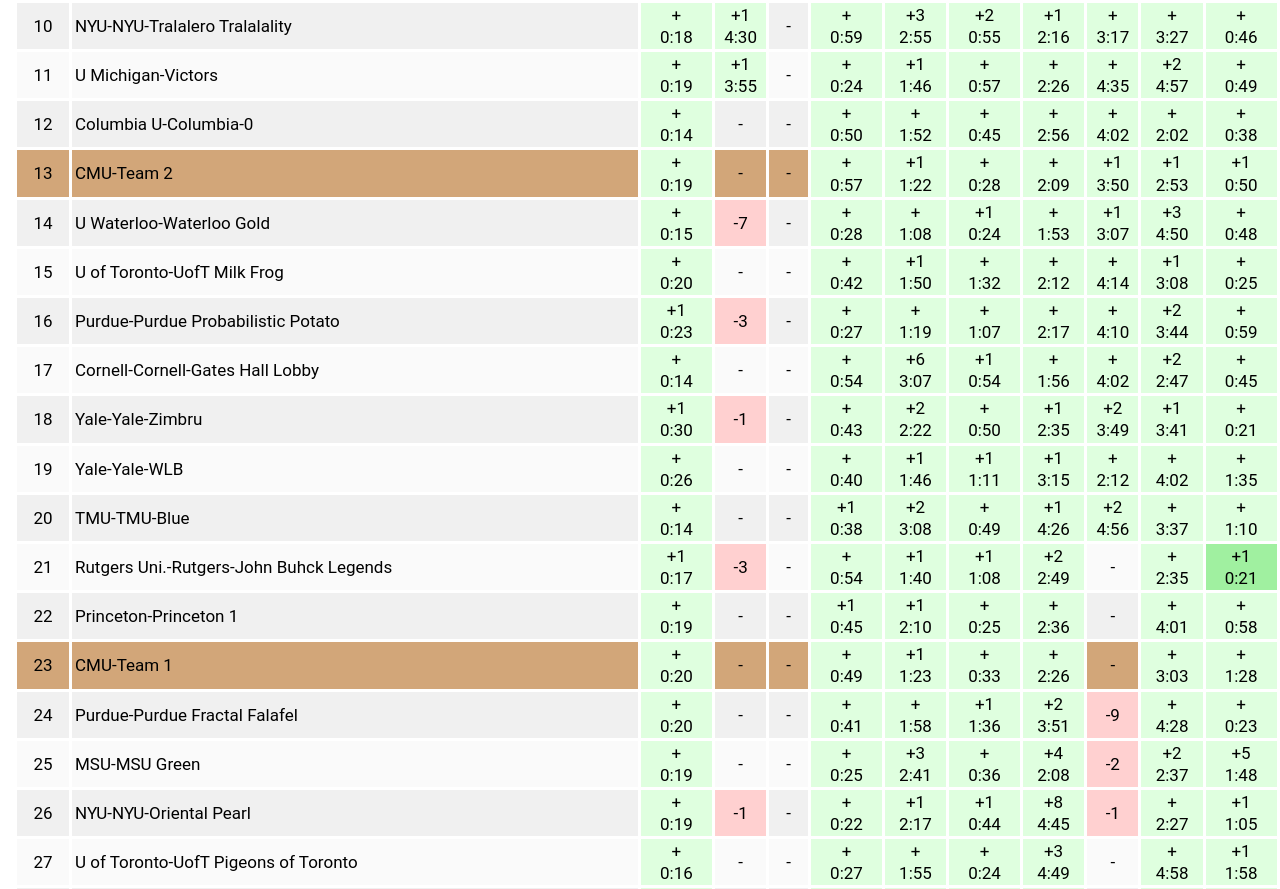
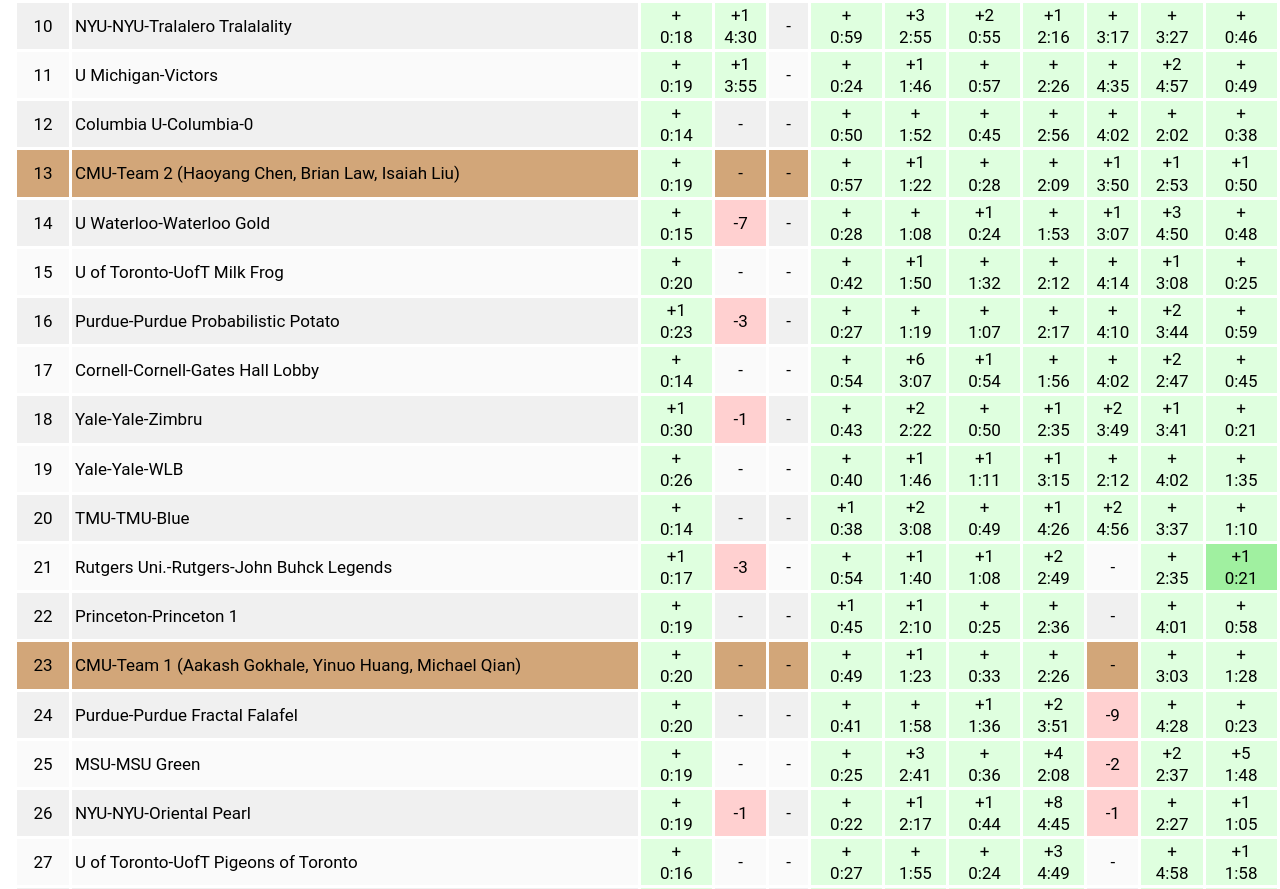
Before and after one commit to rpeng233/CMUICPCwebsite, a plain HTML site: page 20261108NAEAST26.html in a window 1280 px wide. Shown: the part 596-1485 px from the top of the page. Drawn offline with Linux system fonts and the light colour scheme.

Commit message:
NAEAST26: add CMU-Team 1 / 2 rosters (same as MIT team contest)
Co-Authored-By: Devin AI <158243242+devin-ai-integration[bot]@users.noreply.github.com>

```diff
--- a/20261108NAEAST26.html
+++ b/20261108NAEAST26.html
@@ -45,7 +45,7 @@
 <tr><td class="rk">10</td><td class="nm">NYU-NYU-Tralalero Tralalality</td><td class="ac">+<br>0:18</td><td class="ac">+1<br>4:30</td><td class="na">-</td><td class="ac">+<br>0:59</td><td class="ac">+3<br>2:55</td><td class="ac">+2<br>0:55</td><td class="ac">+1<br>2:16</td><td class="ac">+<br>3:17</td><td class="ac">+<br>3:27</td><td class="ac">+<br>0:46</td><td class="na">-</td><td class="ac">+<br>0:18</td><td class="ac">+<br>0:40</td><td class="ac">+<br>0:18</td><td class="st">12</td><td class="st">1379</td><td class="st">37%</td></tr>
 <tr><td class="rk">11</td><td class="nm">U Michigan-Victors</td><td class="ac">+<br>0:19</td><td class="ac">+1<br>3:55</td><td class="na">-</td><td class="ac">+<br>0:24</td><td class="ac">+1<br>1:46</td><td class="ac">+<br>0:57</td><td class="ac">+<br>2:26</td><td class="ac">+<br>4:35</td><td class="ac">+2<br>4:57</td><td class="ac">+<br>0:49</td><td class="na">-</td><td class="ac">+<br>0:20</td><td class="ac">+2<br>1:31</td><td class="ac">+<br>0:20</td><td class="st">12</td><td class="st">1459</td><td class="st">33%</td></tr>
 <tr><td class="rk">12</td><td class="nm">Columbia U-Columbia-0</td><td class="ac">+<br>0:14</td><td class="na">-</td><td class="na">-</td><td class="ac">+<br>0:50</td><td class="ac">+<br>1:52</td><td class="ac">+<br>0:45</td><td class="ac">+<br>2:56</td><td class="ac">+<br>4:02</td><td class="ac">+<br>2:02</td><td class="ac">+<br>0:38</td><td class="na">-</td><td class="ac">+<br>0:24</td><td class="ac">+1<br>1:29</td><td class="ac">+<br>0:14</td><td class="st">11</td><td class="st">946</td><td class="st">8%</td></tr>
-<tr class="cmu" id="cmu-team-2"><td class="rk">13</td><td class="nm">CMU-Team 2</td><td class="ac">+<br>0:19</td><td class="na">-</td><td class="na">-</td><td class="ac">+<br>0:57</td><td class="ac">+1<br>1:22</td><td class="ac">+<br>0:28</td><td class="ac">+<br>2:09</td><td class="ac">+1<br>3:50</td><td class="ac">+1<br>2:53</td><td class="ac">+1<br>0:50</td><td class="na">-</td><td class="ac">+<br>0:19</td><td class="ac">+<br>1:13</td><td class="ac">+<br>0:23</td><td class="st">11</td><td class="st">963</td><td class="st">27%</td></tr>
+<tr class="cmu" id="cmu-team-2"><td class="rk">13</td><td class="nm">CMU-Team 2 (Haoyang Chen, Brian Law, Isaiah Liu)</td><td class="ac">+<br>0:19</td><td class="na">-</td><td class="na">-</td><td class="ac">+<br>0:57</td><td class="ac">+1<br>1:22</td><td class="ac">+<br>0:28</td><td class="ac">+<br>2:09</td><td class="ac">+1<br>3:50</td><td class="ac">+1<br>2:53</td><td class="ac">+1<br>0:50</td><td class="na">-</td><td class="ac">+<br>0:19</td><td class="ac">+<br>1:13</td><td class="ac">+<br>0:23</td><td class="st">11</td><td class="st">963</td><td class="st">27%</td></tr>
 <tr><td class="rk">14</td><td class="nm">U Waterloo-Waterloo Gold</td><td class="ac">+<br>0:15</td><td class="wa">-7</td><td class="na">-</td><td class="ac">+<br>0:28</td><td class="ac">+<br>1:08</td><td class="ac">+1<br>0:24</td><td class="ac">+<br>1:53</td><td class="ac">+1<br>3:07</td><td class="ac">+3<br>4:50</td><td class="ac">+<br>0:48</td><td class="na">-</td><td class="ac">+1<br>0:22</td><td class="ac">+<br>0:36</td><td class="ac">+<br>0:15</td><td class="st">11</td><td class="st">966</td><td class="st">35%</td></tr>
 <tr><td class="rk">15</td><td class="nm">U of Toronto-UofT Milk Frog</td><td class="ac">+<br>0:20</td><td class="na">-</td><td class="na">-</td><td class="ac">+<br>0:42</td><td class="ac">+1<br>1:50</td><td class="ac">+<br>1:32</td><td class="ac">+<br>2:12</td><td class="ac">+<br>4:14</td><td class="ac">+1<br>3:08</td><td class="ac">+<br>0:25</td><td class="na">-</td><td class="ac">+<br>0:25</td><td class="ac">+<br>1:18</td><td class="ac">+<br>0:33</td><td class="st">11</td><td class="st">1039</td><td class="st">15%</td></tr>
 <tr><td class="rk">16</td><td class="nm">Purdue-Purdue Probabilistic Potato</td><td class="ac">+1<br>0:23</td><td class="wa">-3</td><td class="na">-</td><td class="ac">+<br>0:27</td><td class="ac">+<br>1:19</td><td class="ac">+<br>1:07</td><td class="ac">+<br>2:17</td><td class="ac">+<br>4:10</td><td class="ac">+2<br>3:44</td><td class="ac">+<br>0:59</td><td class="na">-</td><td class="ac">+<br>0:19</td><td class="ac">+1<br>0:58</td><td class="ac">+1<br>0:46</td><td class="st">11</td><td class="st">1089</td><td class="st">31%</td></tr>
@@ -55,7 +55,7 @@
 <tr><td class="rk">20</td><td class="nm">TMU-TMU-Blue</td><td class="ac">+<br>0:14</td><td class="na">-</td><td class="na">-</td><td class="ac">+1<br>0:38</td><td class="ac">+2<br>3:08</td><td class="ac">+<br>0:49</td><td class="ac">+1<br>4:26</td><td class="ac">+2<br>4:56</td><td class="ac">+<br>3:37</td><td class="ac">+<br>1:10</td><td class="na">-</td><td class="ac">+<br>0:15</td><td class="ac">+<br>1:19</td><td class="ac">+<br>0:22</td><td class="st">11</td><td class="st">1374</td><td class="st">35%</td></tr>
 <tr><td class="rk">21</td><td class="nm">Rutgers Uni.-Rutgers-John Buhck Legends</td><td class="ac">+1<br>0:17</td><td class="wa">-3</td><td class="na">-</td><td class="ac">+<br>0:54</td><td class="ac">+1<br>1:40</td><td class="ac">+1<br>1:08</td><td class="ac">+2<br>2:49</td><td class="na">-</td><td class="ac">+<br>2:35</td><td class="fs">+1<br>0:21</td><td class="na">-</td><td class="ac">+<br>0:24</td><td class="ac">+1<br>1:05</td><td class="ac">+<br>0:15</td><td class="st">10</td><td class="st">828</td><td class="st">41%</td></tr>
 <tr><td class="rk">22</td><td class="nm">Princeton-Princeton 1</td><td class="ac">+<br>0:19</td><td class="na">-</td><td class="na">-</td><td class="ac">+1<br>0:45</td><td class="ac">+1<br>2:10</td><td class="ac">+<br>0:25</td><td class="ac">+<br>2:36</td><td class="na">-</td><td class="ac">+<br>4:01</td><td class="ac">+<br>0:58</td><td class="na">-</td><td class="ac">+<br>0:19</td><td class="ac">+<br>1:10</td><td class="ac">+<br>0:29</td><td class="st">10</td><td class="st">832</td><td class="st">17%</td></tr>
-<tr class="cmu" id="cmu-team-1"><td class="rk">23</td><td class="nm">CMU-Team 1</td><td class="ac">+<br>0:20</td><td class="na">-</td><td class="na">-</td><td class="ac">+<br>0:49</td><td class="ac">+1<br>1:23</td><td class="ac">+<br>0:33</td><td class="ac">+<br>2:26</td><td class="na">-</td><td class="ac">+<br>3:03</td><td class="ac">+<br>1:28</td><td class="wa">-16</td><td class="ac">+<br>0:31</td><td class="ac">+3<br>1:41</td><td class="ac">+<br>0:21</td><td class="st">10</td><td class="st">835</td><td class="st">29%</td></tr>
+<tr class="cmu" id="cmu-team-1"><td class="rk">23</td><td class="nm">CMU-Team 1 (Aakash Gokhale, Yinuo Huang, Michael Qian)</td><td class="ac">+<br>0:20</td><td class="na">-</td><td class="na">-</td><td class="ac">+<br>0:49</td><td class="ac">+1<br>1:23</td><td class="ac">+<br>0:33</td><td class="ac">+<br>2:26</td><td class="na">-</td><td class="ac">+<br>3:03</td><td class="ac">+<br>1:28</td><td class="wa">-16</td><td class="ac">+<br>0:31</td><td class="ac">+3<br>1:41</td><td class="ac">+<br>0:21</td><td class="st">10</td><td class="st">835</td><td class="st">29%</td></tr>
 <tr><td class="rk">24</td><td class="nm">Purdue-Purdue Fractal Falafel</td><td class="ac">+<br>0:20</td><td class="na">-</td><td class="na">-</td><td class="ac">+<br>0:41</td><td class="ac">+<br>1:58</td><td class="ac">+1<br>1:36</td><td class="ac">+2<br>3:51</td><td class="wa">-9</td><td class="ac">+<br>4:28</td><td class="ac">+<br>0:23</td><td class="na">-</td><td class="ac">+<br>0:20</td><td class="ac">+1<br>1:01</td><td class="ac">+<br>0:19</td><td class="st">10</td><td class="st">977</td><td class="st">29%</td></tr>
 <tr><td class="rk">25</td><td class="nm">MSU-MSU Green</td><td class="ac">+<br>0:19</td><td class="na">-</td><td class="na">-</td><td class="ac">+<br>0:25</td><td class="ac">+3<br>2:41</td><td class="ac">+<br>0:36</td><td class="ac">+4<br>2:08</td><td class="wa">-2</td><td class="ac">+2<br>2:37</td><td class="ac">+5<br>1:48</td><td class="na">-</td><td class="ac">+<br>0:28</td><td class="ac">+1<br>1:02</td><td class="ac">+<br>0:19</td><td class="st">10</td><td class="st">1043</td><td class="st">60%</td></tr>
 <tr><td class="rk">26</td><td class="nm">NYU-NYU-Oriental Pearl</td><td class="ac">+<br>0:19</td><td class="wa">-1</td><td class="na">-</td><td class="ac">+<br>0:22</td><td class="ac">+1<br>2:17</td><td class="ac">+1<br>0:44</td><td class="ac">+8<br>4:45</td><td class="wa">-1</td><td class="ac">+<br>2:27</td><td class="ac">+1<br>1:05</td><td class="na">-</td><td class="ac">+<br>0:20</td><td class="ac">+1<br>1:27</td><td class="ac">+<br>0:28</td><td class="st">10</td><td class="st">1094</td><td class="st">55%</td></tr>
```
